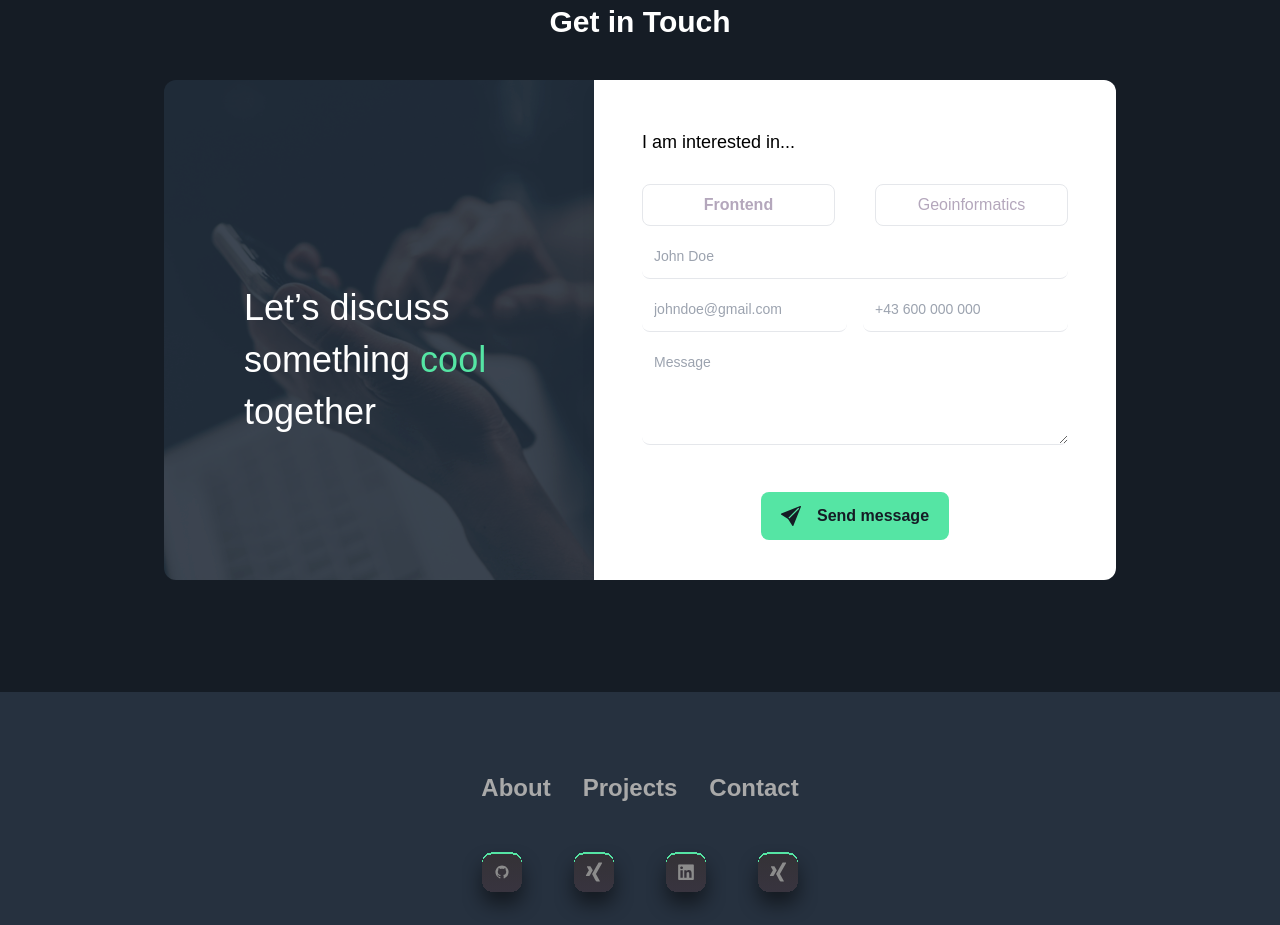
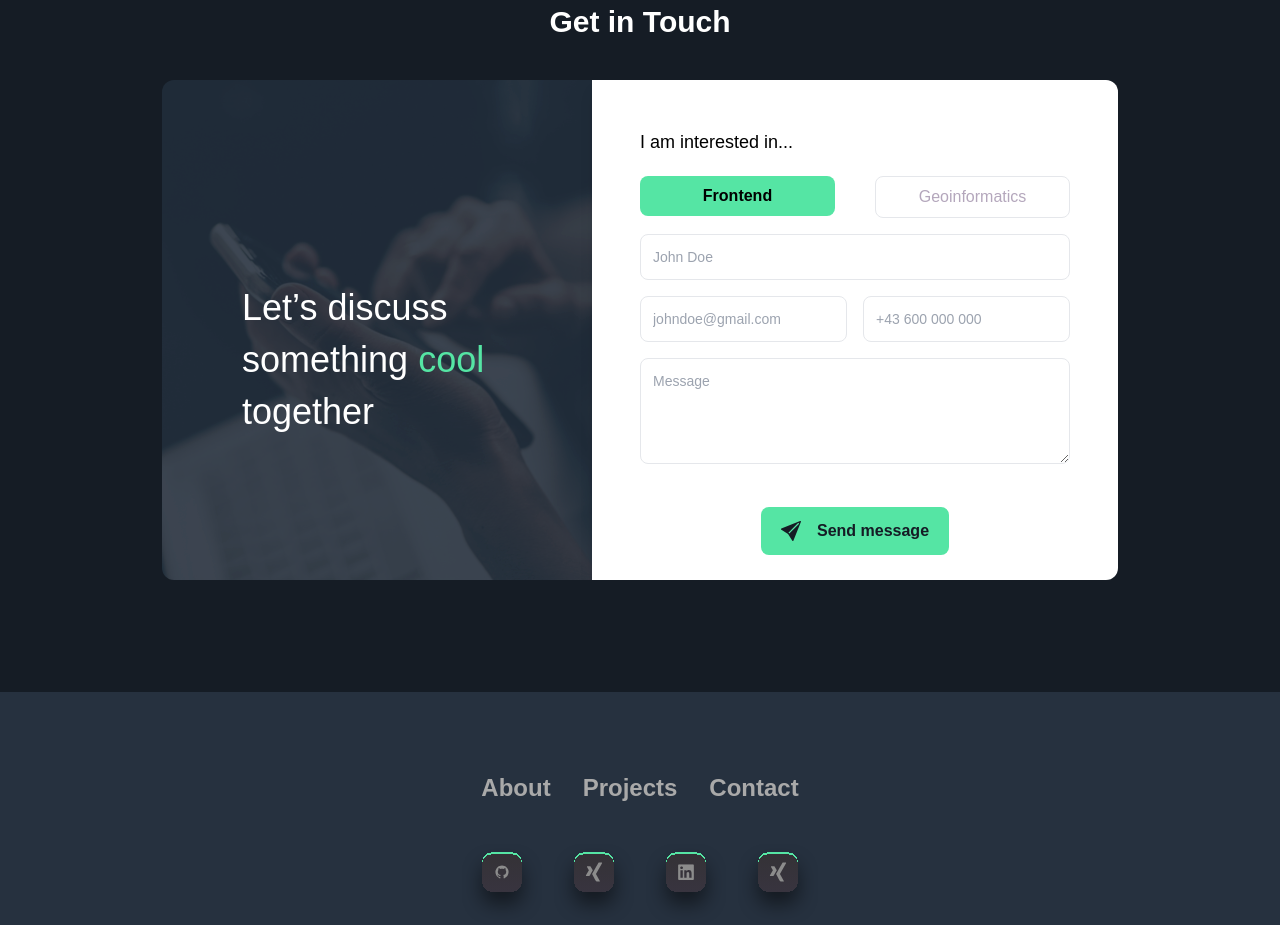
Before and after one commit to Nimrod2022/portfolio-mandela, a React (Vite) app: page / in a window 1280 px wide. Shown: the part 3600-4525 px from the top of the page. Built offline with nearby package versions, Linux system fonts and the light colour scheme; a web font is replaced by a local one.

Commit message:
form submission

```diff
--- a/src/components/Home/Contact.jsx
+++ b/src/components/Home/Contact.jsx
@@ -1,7 +1,7 @@
 const darkMessageIcon = "/assets/message-icon-dark.svg";
 const lightMessageIcon = "/assets/message-icon-light.svg";
 import { toast } from "react-toastify";
-import { useState } from "react";
+import { useState, useRef, useEffect } from "react";
 
 // bg-[#F0F0F4]
 
@@ -11,6 +11,20 @@ const Contact = ({ darkMode }) => {
   const [phone, setPhone] = useState("");
   const [message, setMessage] = useState("");
   const [interest, setInterest] = useState("");
+
+  const frontendRadioButtonRef = useRef(null);
+
+  useEffect(() => {
+    setInterest("Frontend");
+
+    // trigger the change event for the "Frontend" radio button
+    if (frontendRadioButtonRef.current) {
+      frontendRadioButtonRef.current.checked = true;
+      frontendRadioButtonRef.current.dispatchEvent(
+        new Event("change", { bubbles: true })
+      );
+    }
+  }, []);
 
   const sendEmail = async (e) => {
     e.preventDefault();
@@ -105,8 +119,12 @@ const Contact = ({ darkMode }) => {
                 Let’s discuss
               </h1>
               <h1 className="text-white pt-3  justify-center items-center text-4xl px-20">
-                something <span className={darkMode ? "text-[#55E5A4]": "text-[#5598EE]" }>cool </span>
-
+                something{" "}
+                <span
+                  className={darkMode ? "text-[#55E5A4]" : "text-[#5598EE]"}
+                >
+                  cool{" "}
+                </span>
               </h1>
               <h1 className="text-white pt-3 justify-center items-center text-4xl px-20">
                 together
@@ -115,8 +133,12 @@ const Contact = ({ darkMode }) => {
 
             <div className="gap-y-8 lg:grid-cols-5">
               <div className=" rounded-lg md:rounded-none form-height  bg-white p-8 shadow-lg lg:col-span-3 lg:p-12">
-                <form action="#" className="space-y-2 z-50 " onSubmit={sendEmail}>
-                  <p className="text-lg">I am interested in...</p>
+                <p className="text-lg">I am interested in...</p>
+                <form
+                  action="#"
+                  className="space-y-4 z-50 "
+                  onSubmit={sendEmail}
+                >
                   <div className="flex justify-between gap-4 md:gap-10 pt-5">
                     <div className="flex-1">
                       <label
@@ -131,6 +153,7 @@ const Contact = ({ darkMode }) => {
                           tabIndex="-1"
                           name="option"
                           value="Frontend"
+                          ref={frontendRadioButtonRef}
                           onChange={(e) => setInterest(e.target.value)}
                         />
                         <p className="text-md font-extrabold text-center">
@@ -158,7 +181,7 @@ const Contact = ({ darkMode }) => {
                     </div>
                   </div>
 
-                  <div className="hidden  flex-1 pt-5">
+                  {/* <div className="hidden  flex-1 pt-5">
                     <label
                       htmlFor="other"
                       className="block cursor-pointer rounded-lg border border-gray-200 p-2 w-16 text-[#B4A7BC] hover:border-gray-400 has-[:checked]:border-none has-[:checked]:bg-[#26313F]  dark:has-[:checked]:bg-[#55E5A4] has-[:checked]:text-white dark:has-[:checked]:text-[#000000]"
@@ -173,7 +196,7 @@ const Contact = ({ darkMode }) => {
                       />
                       <p className="text-md "> Other </p>
                     </label>
-                  </div>
+                  </div> */}
 
                   <div />
 
@@ -182,7 +205,7 @@ const Contact = ({ darkMode }) => {
                       Name
                     </label>
                     <input
-                      className="w-full rounded-lg border-b border-gray-200 p-3 text-sm "
+                      className="w-full rounded-lg border border-gray-200 p-3 text-sm focus:outline-none dark:focus:border-[#55E5A4] focus:border-[#26313F]"
                       type="text"
                       id="name"
                       required
@@ -198,7 +221,7 @@ const Contact = ({ darkMode }) => {
                         Email
                       </label>
                       <input
-                        className="w-full rounded-lg border-b border-gray-200 p-3 text-sm"
+                        className="w-full rounded-lg border border-gray-200 p-3 text-sm focus:outline-none dark:focus:border-[#55E5A4] focus:border-[#26313F]"
                         type="email"
                         id="email"
                         required
@@ -213,7 +236,7 @@ const Contact = ({ darkMode }) => {
                         Phone
                       </label>
                       <input
-                        className="w-full rounded-lg border-b border-gray-200 p-3 text-sm"
+                        className="w-full rounded-lg border border-gray-200 p-3 text-sm focus:outline-none dark:focus:border-[#55E5A4] focus:border-[#26313F]"
                         placeholder="+43 600 000 000"
                         type="text"
                         id="phone"
@@ -224,12 +247,12 @@ const Contact = ({ darkMode }) => {
                   </div>
 
                   <div>
-                    <label className="sr-only" htmlFor="message">
+                    <label className="sr-only " htmlFor="message">
                       Message
                     </label>
 
                     <textarea
-                      className="w-full rounded-lg border-b border-gray-200 p-3 text-sm"
+                      className="w-full rounded-lg border border-gray-200 p-3 text-sm focus:outline-none dark:focus:border-[#55E5A4] focus:border-[#26313F] "
                       placeholder="Message"
                       rows="4"
                       id="message"
@@ -239,7 +262,7 @@ const Contact = ({ darkMode }) => {
                     ></textarea>
                   </div>
 
-                  <div className="pt-3 md:pt-8 flex flex-col items-center justify-center ">
+                  <div className="pt-3 md:pt-5 flex flex-col items-center justify-center ">
                     <button
                       type="submit"
                       className={`inline-block w-auto text-md rounded-lg bg-[#26313F] dark:bg-[#55E5A4] px-5 py-3 font-bold text-white dark:text-[#151C25] sm:w-auto `}
--- a/src/components/Projects/Projects.jsx
+++ b/src/components/Projects/Projects.jsx
@@ -16,13 +16,7 @@ const Projects = ({ darkMode }) => {
     }
   };
 
-  // Add a flag to the first two projects
-  const projectsWithNewFlag = filteredProjects.map((project, index) => {
-    if (index < 2) {
-      return { ...project, isNew: true };
-    }
-    return project;
-  });
+
 
   return (
     <section className={darkMode ? "dark" : ""}>
@@ -68,16 +62,16 @@ const Projects = ({ darkMode }) => {
         </div>
         <div className="satoshi flex gap-10 flex-wrap md:py-20 justify-center dark:bg-[#151C25] bg-[#F0F0F4] pt-20">
           {/* Render filtered projects */}
-          {filteredProjects.map((project) => (
+          {filteredProjects.map((project, index) => (
             <ProjectsDiv
-              key={project.id}
+              key={index}
               title={project.title}
               category={project.category}
               image={project.image}
               description={project.description}
               technologies={project.technologies}
               darkMode={darkMode}
-              isNew={project.isNew}
+              isNew={index < 2 && project.isNew}
             />
           ))}
         </div>
```
